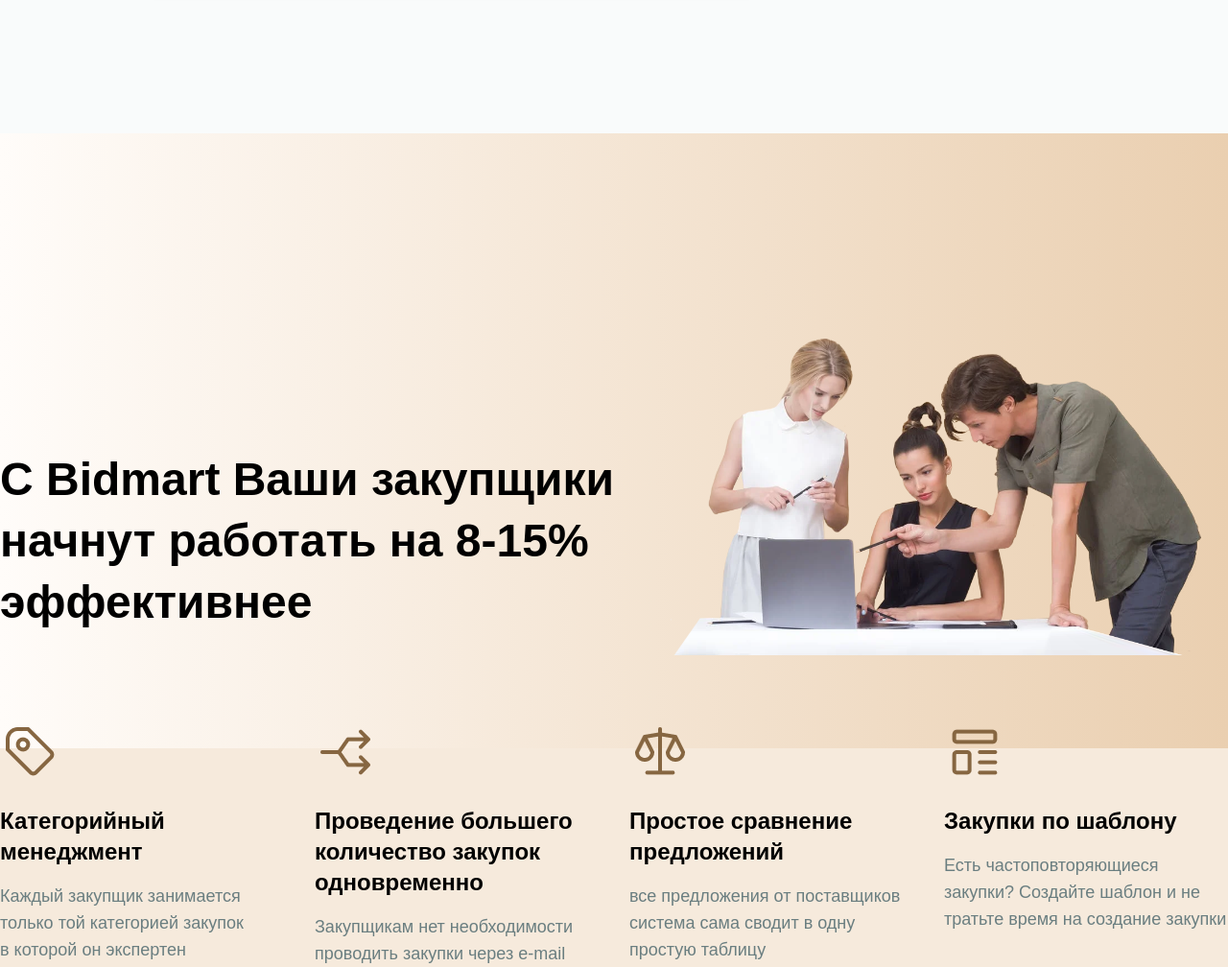
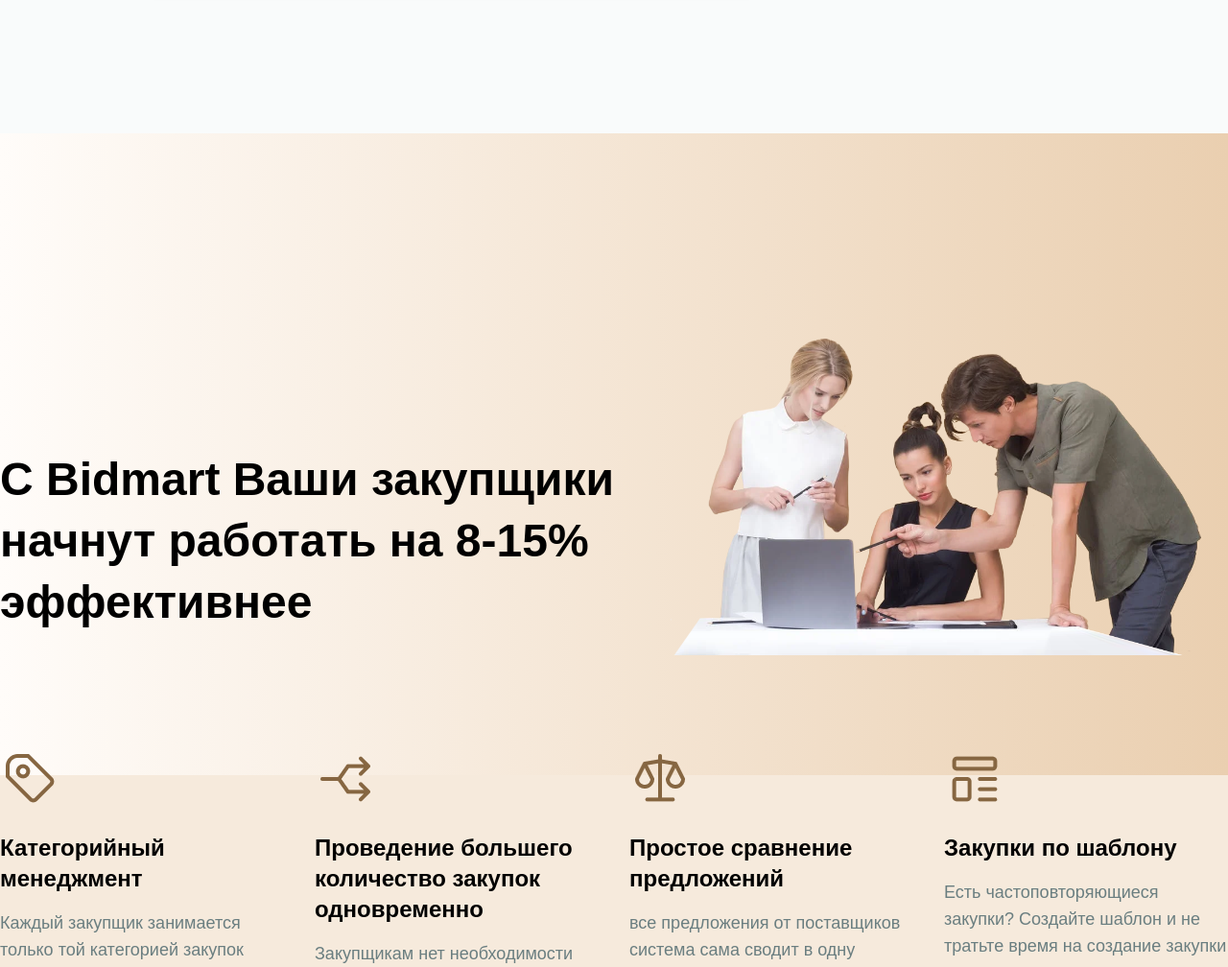
Before and after one commit to ArcaneMisery/LendosProject, a plain HTML site: page index.html in a window 1280 px wide. Shown: the part 4680-5688 px from the top of the page at 96% size. Drawn offline with Linux system fonts and the light colour scheme.

Commit message:
paddingfix.

```diff
--- a/css/style.css
+++ b/css/style.css
@@ -491,7 +491,7 @@ color: #6A7E80;
   padding-top: 156px;
   display: flex;
   align-items: flex-end;
-  padding-bottom:40px;
+  padding-bottom: 68px;
 }
 .half-one__title {
   margin: 0 32px 80px 0;
```
